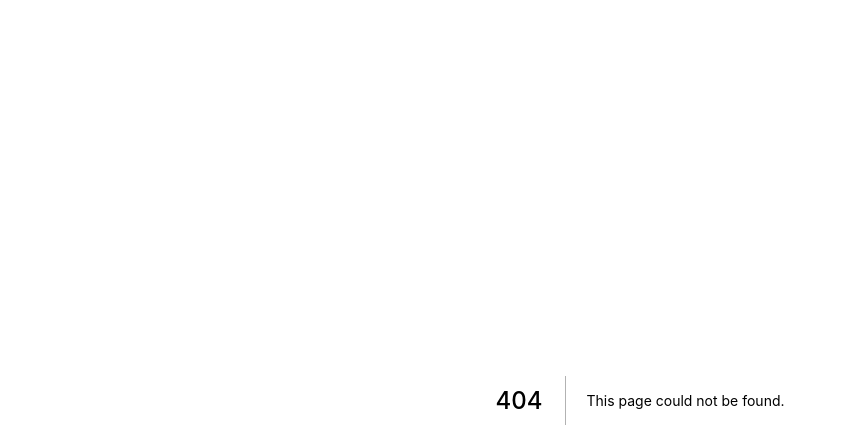
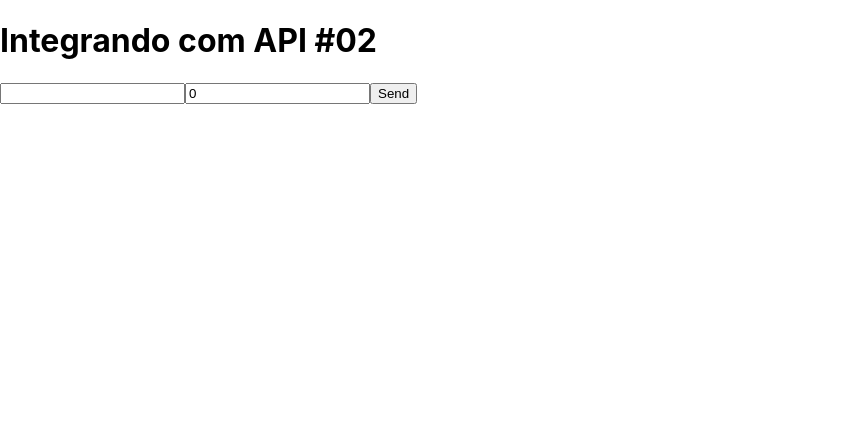
Before and after one commit to gabrielDpadua21/nextjs-essentials, a Next.js app: page /form in a window 1280 px wide. Before the commit this address had no page. Shown: the top 448 px of the page, without its empty margins (0-847 px from the left). Built offline with nearby package versions, Linux system fonts and the light colour scheme.

Commit message:
✨feat: create form component

```diff
--- /dev/null
+++ b/src/pages/form/index.jsx
@@ -0,0 +1,48 @@
+import { useState } from 'react';
+
+const Form = () => {
+
+    const [name, setName] = useState("")
+    const [age, setAge] = useState(0)
+    const [users, setUsers] = useState([])
+
+    const saveUser = async () => {
+        await fetch('/api/form', {
+            method: 'POST',
+            body: JSON.stringify({ name, age })
+        })
+        const response = await fetch('/api/form')
+        const users = await response.json()
+        setUsers(users)
+    }
+
+    const renderUsers = () => {
+        return users.map((user, i) => {
+            return <li key={i}>{user.name} - {user.age}</li>
+        })
+    }
+
+    return (
+        <>
+            <h1>
+                Integrando com API #02
+            </h1>
+            <input type="text"
+                value={name}
+                onChange={e => setName(e.target.value)}
+            />
+            <input type="number"
+                value={age}
+                onChange={e => setAge(+e.target.value)}
+            />
+            <button onClick={saveUser}>
+                Send
+            </button>
+            <ul>
+                {renderUsers()}
+            </ul>
+        </>
+    )
+}
+
+export default Form;
```
